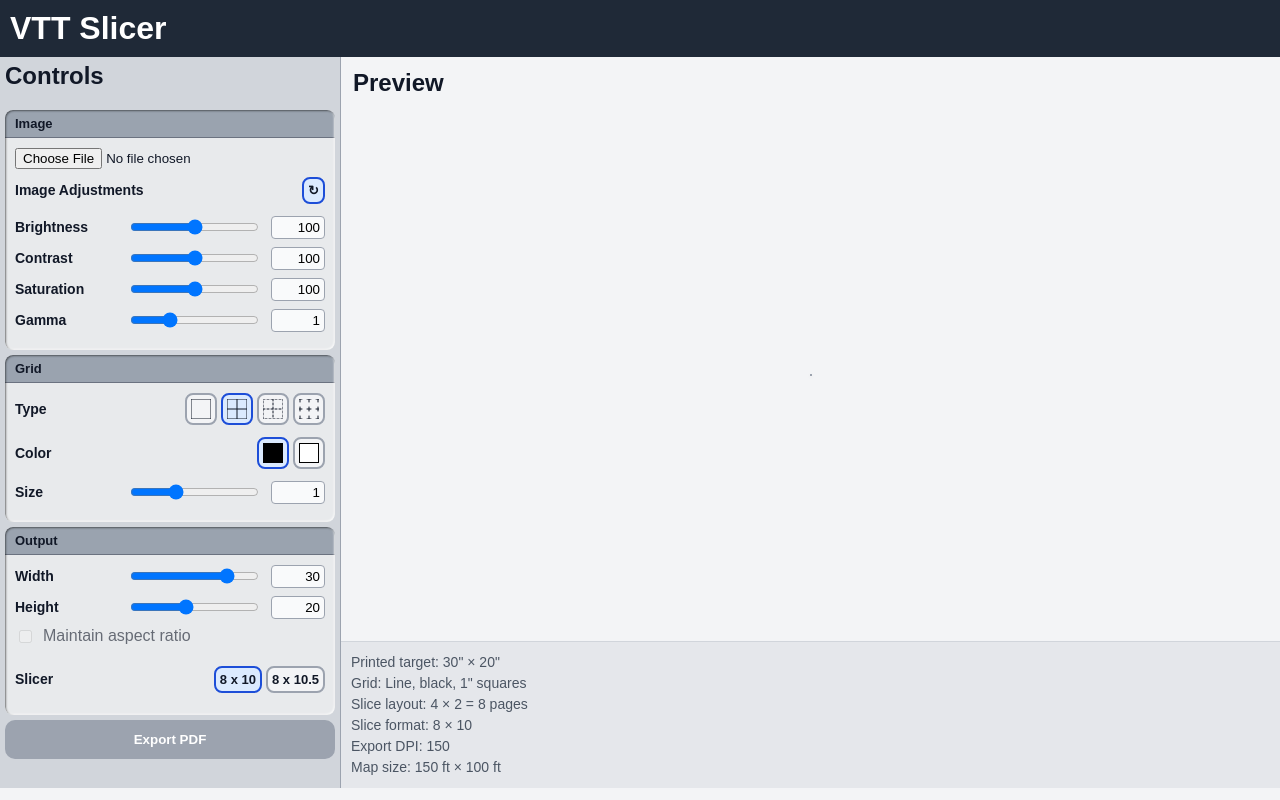
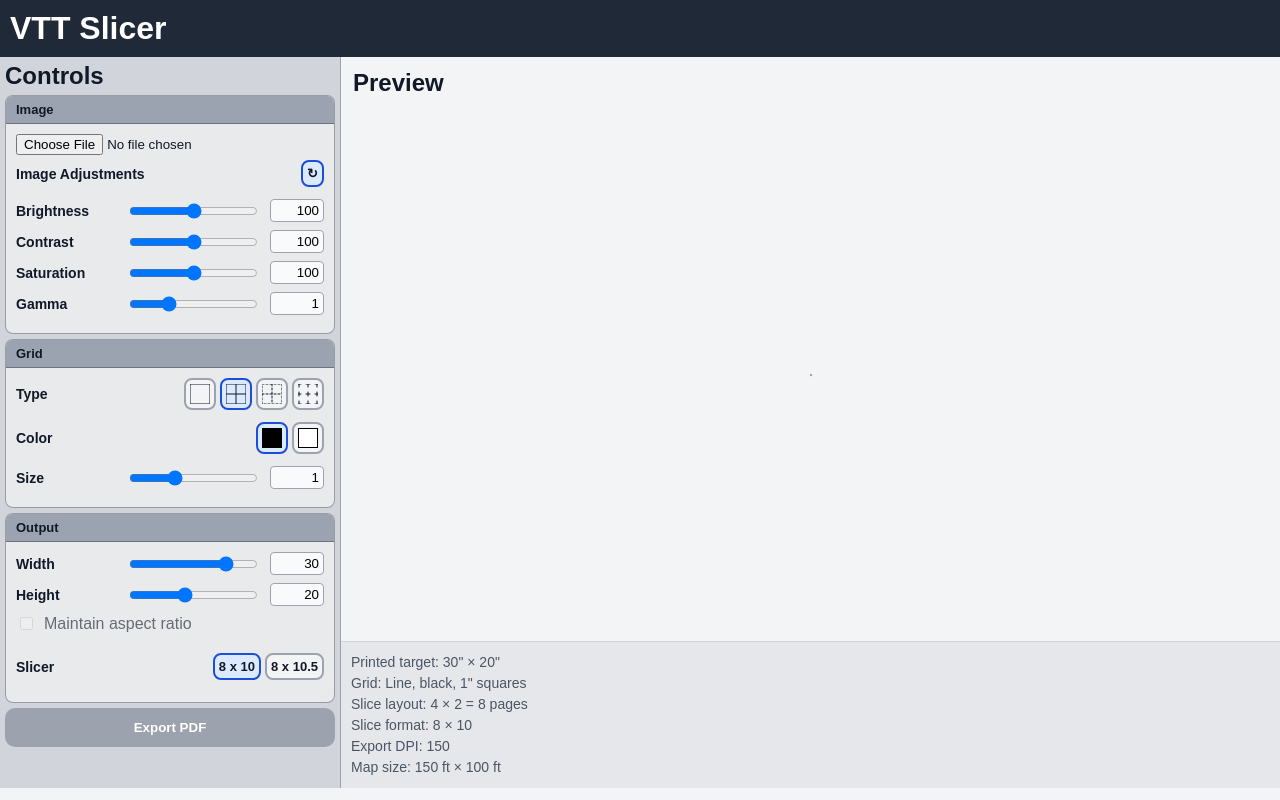
Before and after one commit to Trumpootcom/wms-ts, a React (Vite) app: page / in a window 1280 px wide. Built offline with nearby package versions, Linux system fonts and the light colour scheme.

Commit message:
style(ui): refine recessed PanelSection shadow and control panel styling

```diff
--- a/src/components/ControlPanel.tsx
+++ b/src/components/ControlPanel.tsx
@@ -23,11 +23,11 @@ function ControlPanel({ slicer }: ControlPanelProps) {
                 overflowY: "auto",
             }}
         >
-            <h2 style={{ marginTop: 0 }}>Controls</h2>
+            <h2 style={{ marginTop: 0, marginBottom: "5px" }}>Controls</h2>
 
 
             <PanelSection title="Image">
-                <div style={{ marginBottom: "8px" }}>
+                <div style={{ marginBottom: "5px" }}>
                     <input type="file" accept="image/*" onChange={slicer.handleFileUpload} />
                 </div>
 
--- a/src/components/ui/PanelSection.tsx
+++ b/src/components/ui/PanelSection.tsx
@@ -20,6 +20,7 @@ function PanelSection({
         borderRadius: "8px",
         background: "#e8eaec",
         overflow: "hidden",
+        border: "1px solid #4d525c80",
       }}
     >
       {/* CONTENT */}
@@ -61,8 +62,8 @@ function PanelSection({
           borderRadius: "8px",
           pointerEvents: "none",
           zIndex: 2,
-          boxShadow:
-            "inset 1px 1px 2px rgba(0,0,0,0.5), inset -1px -1px 2px rgba(255,255,255,0.85)",
+          /*          boxShadow: "inset 1px 1px 2px rgba(0,0,0,0.5), inset -1px -1px 2px rgba(255,255,255,0.85)",
+            */
         }}
       />
     </div>
```
